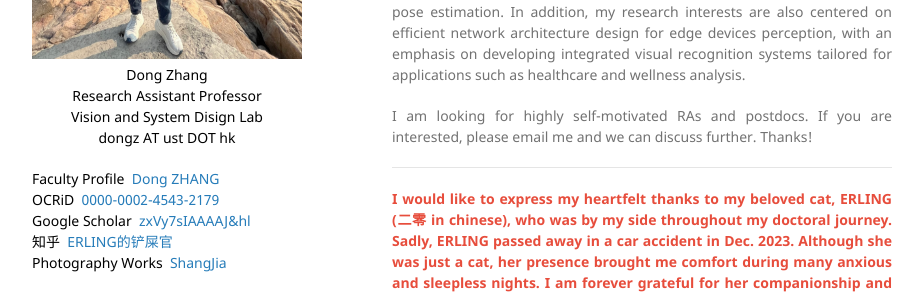
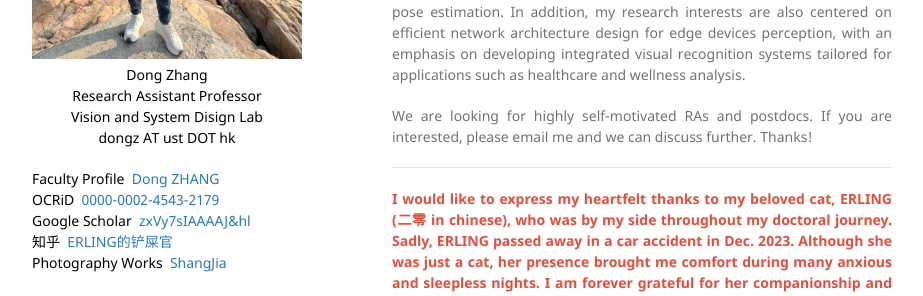
Before and after one commit to ZHANGDONG-NJUST/zhangdong-njust.github.io, a Jekyll site: the page built from index.md, in a window 1280 px wide and 900 px high. Shown: the part 388-684 px from the top of the window, without its empty margins (178-1101 px from the left). Built offline with Jekyll 4.4.1, drawn with Linux system fonts in a browser that asks for light colours; our own code applies the rules of GitHub Pages for plain Markdown files.

Commit message:
Update index.md

```diff
--- a/index.md
+++ b/index.md
@@ -9,7 +9,7 @@ I am now a Research Assistant Professor at the Department of Electronic and Comp
 <p align="justify">
 My primary research interests are in machine learning, computer vision, and medical image analysis, with a focus on fundamental research tasks such as image classification, object detection, semantic segmentation, and pose estimation. In addition, my research interests are also centered on efficient network architecture design for edge devices perception, with an emphasis on developing integrated visual recognition systems tailored for applications such as healthcare and wellness analysis.</p>
 
-<p align="justify">I am looking for highly self-motivated RAs and postdocs. If you are interested, please email me and we can discuss further. Thanks!</p>
+<p align="justify">We are looking for highly self-motivated RAs and postdocs. If you are interested, please email me and we can discuss further. Thanks!</p>
 -----
 
 <p align="justify">
```
